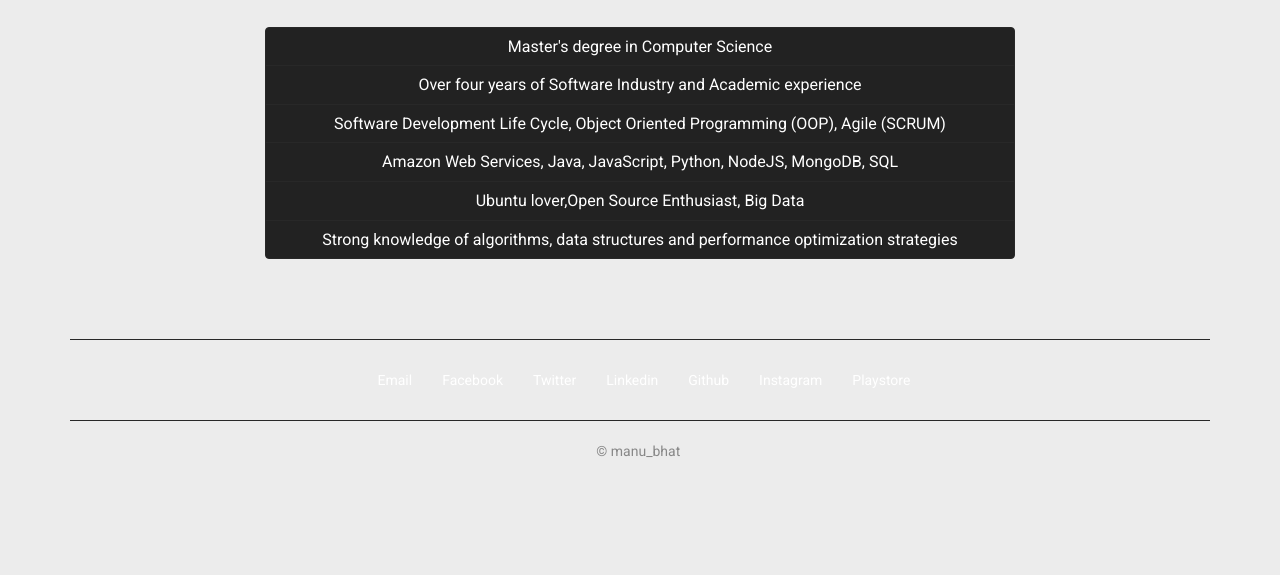
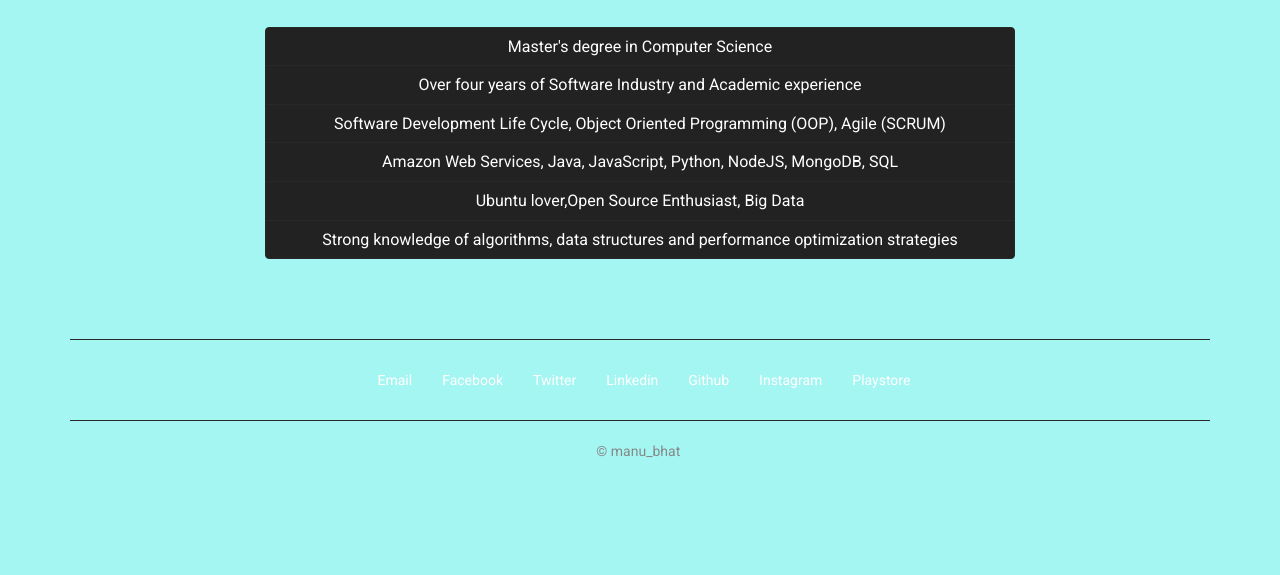
Before and after one commit to manubhats/mygithubpage, a plain HTML site: page index.html in a window 1280 px wide. Shown: the part 225-800 px from the top of the page. Drawn offline with nearby package versions, Linux system fonts and the light colour scheme.

Commit message:
Update style.css

```diff
--- a/css/style.css
+++ b/css/style.css
@@ -6,7 +6,7 @@
 /*}*/
 
   #main{
-    background-color: #ECECEC;
+    background-color: #A4F6F3;
 }
 
 h1{
```
